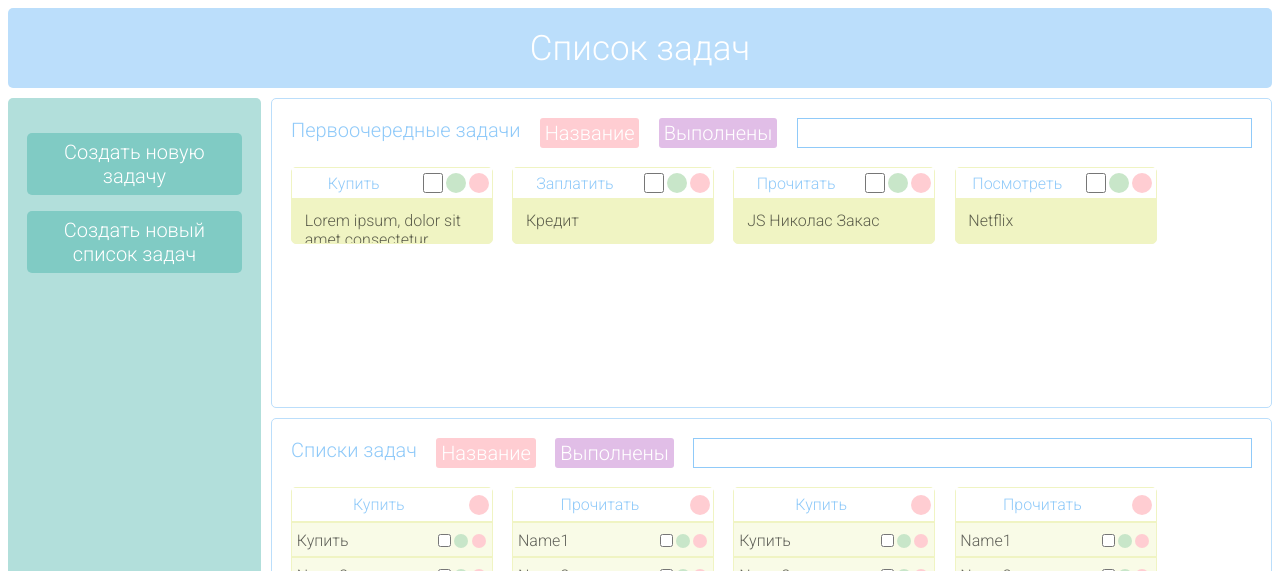
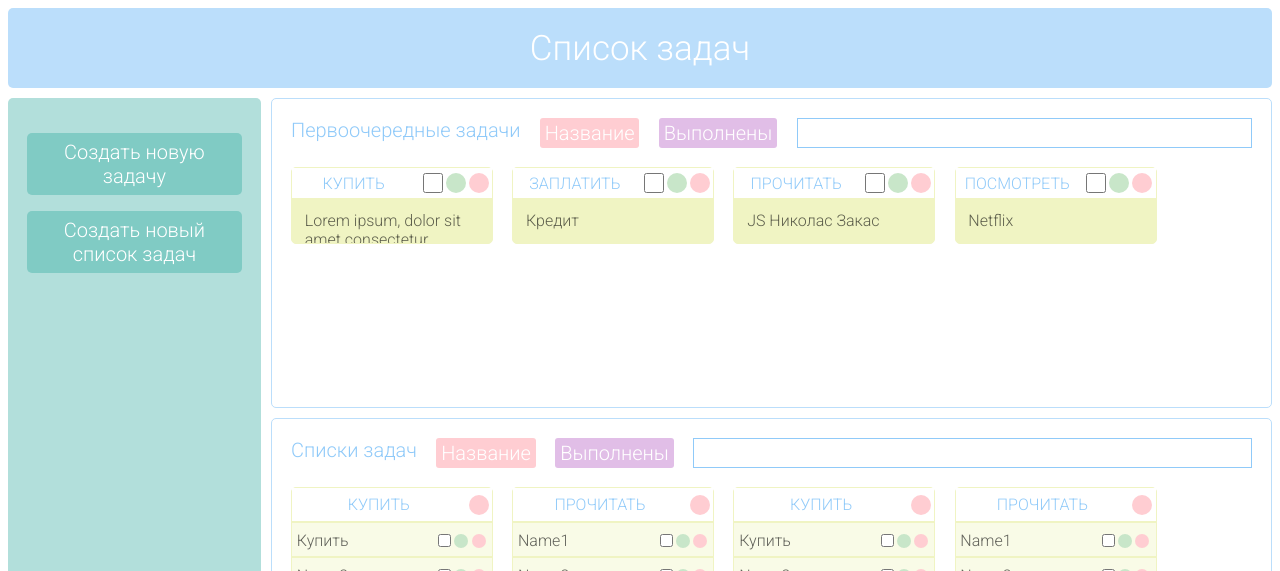
Before and after one commit to UstimenkoDenis/VueJS-todo, a Vue app: page / in a window 1280 px wide. Shown: the top 571 px of the page. Built offline with nearby package versions, Linux system fonts and the light colour scheme.

Commit message:
one filter is ready

```diff
--- a/src/App.vue
+++ b/src/App.vue
@@ -9,11 +9,17 @@
           <div class="tasks__header-title">
             Первоочередные задачи
           </div>
-          <ToDoFilter/>
+          <ToDoFilter
+                @term = "setTerm"
+                @filterByName = "filterByName"
+                @filterByDone = "filterByDone"
+          />
         </div>
         <div class="tasks__body">
           <CardList
               v-bind:cardsData = "cardsData"
+              v-bind:term = "term"
+              v-bind:filter = "filter"
               @onDelete="deleteCard"
           />
         </div>
@@ -82,9 +88,10 @@
       ustimenkodenis@mail.ru
     </footer>
    <Modal
-      v-show="modalVisible"
+      v-if="modalVisible"
       @close="closeModal"
-      @apply="modalApply=true, closeModal()" />
+      @apply="closeModal"
+    />
   </div>
 </template>
 
@@ -103,6 +110,19 @@ export default {
     Modal
   },
   methods: {
+    setTerm(term) {
+      this.term = term
+    },
+    filterByName() {
+      this.filter = 'name'
+      console.log(this.filter)
+
+    },
+    filterByDone() {
+      this.filter = 'done'
+            console.log(this.filter)
+
+    },
     createElement(choise){
       if(choise) {
         this.addCard(this.input, this.textArea)
@@ -128,26 +148,15 @@ export default {
       )
 
     },
-    showModal() {
-      this.modalVisible=true
-    },
-    closeModal() {
-      this.modalVisible=false
-    },
     deleteCard(id) {
-       this.showModal()
-        if(this.modalApply) {
-          console.log(id, this.modalApply)
-        //     const index = this.cardsData.findIndex((elem)=>elem.id === id)
-        //     const before = this.cardsData.slice(0,index)
-        //     const after = this.cardsData.slice(index+1)
-        //     const newCardsData = [...before,...after]
-        //     console.log(newCardsData)
-        //     this.cardsData = newCardsData
-        //     console.log(id)
-        // this.modalApply=false
+      if(confirm('Вы действительно хотите удалить?')){
+        const index = this.cardsData.findIndex((elem)=>elem.id === id)
+        const before = this.cardsData.slice(0,index)
+        const after = this.cardsData.slice(index+1)
+        const newCardsData = [...before,...after]
+        this.cardsData = newCardsData
+        this.modalApply = false
       }
-
     },
     addGroup(title) {
       const id = this.groupData.length + 1
@@ -164,16 +173,17 @@ export default {
 
     },
     deleteGroup(id) {
+      if(confirm('Вы действительно хотите удалить?')){
         const index = this.groupData.findIndex((elem)=>elem.id === id)
         const before = this.groupData.slice(0,index)
         const after = this.groupData.slice(index+1)
         const newGroupData = [...before,...after]
         this.groupData = newGroupData
         console.log(id)
-
+      }
     },
     deleteItem(id, idGroup) {
-
+       if(confirm('Вы действительно хотите удалить?')){
         const indexGroup = this.groupData.findIndex((elem)=>elem.id === idGroup)
         const index = this.groupData[indexGroup].group.findIndex((elem)=>elem.id === id)
 
@@ -183,13 +193,16 @@ export default {
 
          this.groupData[indexGroup].group = newGroupList
       }
+    }
   },
 
 
   data() {
     return {
+      filter:'name',
+      term: '',
+      modalApply: false,
       modalVisible: false,
-      modalApply: false,
       input: null,
       textArea: null,
       textAreaVisible: false,
--- a/src/components/Card/Card.vue
+++ b/src/components/Card/Card.vue
@@ -1,12 +1,12 @@
 <template>
     <li class="card"
-    v-bind:class="{cardopened: cardtoggle}">
+        v-bind:class="{cardopened: cardtoggle}">
         <div class="card__header flex-between">
             <div
                 class="card__title flex-center"
                 v-bind:class="{done: card.completed}"
             >
-                {{card.title}}
+                {{card.title | uppercase}}
             </div>
             <div class="card__controls">
                 <input
@@ -44,6 +44,12 @@ export default {
     data() {
         return {
             cardtoggle: false
+        }
+    },
+    filters: {
+        uppercase(value) {
+
+            return value.toUpperCase()
         }
     }
 }
--- a/src/components/CardList/CardList.vue
+++ b/src/components/CardList/CardList.vue
@@ -1,7 +1,7 @@
 <template>
     <ul class="cardlist">
         <Card
-            v-for="card in cardsData"
+            v-for="card in filteredCards(this.cardsData, this.term)"
             v-bind:key="card.id"
             v-bind:card="card"
             v-on:onDelete="deleteCard"
@@ -15,13 +15,30 @@ export default {
     components: {
         Card
     },
-    props: ['cardsData'],
+    props: ['cardsData', 'term', 'filter'],
     data() {
         return {
 
         }
     },
     methods: {
+        filteredCards(cardsData, term) {
+            if(this.filter === 'done') {
+                return cardsData.filter(card=>card.completed)
+            }
+
+            if(this.filter === 'name') {
+                if(term.length === 0) {
+                    return cardsData
+                } else {
+                        return cardsData.filter((card)=>{
+                        return (card.title).toUpperCase().indexOf(term.toUpperCase()) > -1
+                    })
+                }
+
+            }
+
+        },
         deleteCard(id) {
            this.$emit('onDelete', id)
 
--- a/src/components/Group/Group.vue
+++ b/src/components/Group/Group.vue
@@ -2,7 +2,7 @@
     <li class="group">
         <div class="group__header">
             <div class="group__title flex-center">
-                {{items.title}}
+                {{items.title | uppercase}}
             </div>
             <div class="group__controls flex-center">
                 <div
@@ -43,7 +43,12 @@ import GroupItem from './GroupItem'
             deleteItem(id){
                 this.$emit('onDelItem', id, this.items.id)
             }
+        },
+        filters: {
+        uppercase(value) {
+            return value.toUpperCase()
         }
+    }
     }
 </script>
 
--- a/src/components/Modal/Modal.vue
+++ b/src/components/Modal/Modal.vue
@@ -29,13 +29,17 @@
 <script>
 
 export default {
-    name: 'modal',
+
+    name: 'Modal',
     methods: {
+        data() {
+
+        },
         close() {
             this.$emit('close')
         },
         apply() {
-            this.$emit('apply')
+            return this.$emit('apply')
         }
     }
 }
--- a/src/components/ToDoFilter/ToDoFilter.vue
+++ b/src/components/ToDoFilter/ToDoFilter.vue
@@ -1,17 +1,51 @@
 <template>
     <div class="filter">
         <div class="filter__buttons">
-            <div class="filter__button-title button-filter flex-center">
+            <div
+                class="filter__button-title button-filter flex-center"
+                v-on:click = "filterByName"
+            >
                 Название
             </div>
-            <div class="filter__button-done button-filter flex-center">
+            <div
+                class="filter__button-done button-filter flex-center"
+                v-on:click = "filterByDone"
+            >
                 Выполнены
             </div>
         </div>
-        <input class = "filter__input" type="text">
+        <input
+            class = "filter__input"
+            type="text"
+            v-model ="text"
+
+        >
+
     </div>
 </template>
-
+<script>
+export default {
+    data() {
+        return {
+            text: null
+        }
+    },
+    methods:{
+      filterByName() {
+          return this.$emit('filterByName')
+      },
+      filterByDone() {
+          return this.$emit('filterByDone')
+      },
+    },
+    watch: {
+        text(value) {
+            //  console.log(value)
+           return  this.$emit('term', value)
+        }
+    }
+}
+</script>
 <style>
     .filter {
         flex-grow: 1;
```
Lines whose indentation alone changed are shown as unchanged.
